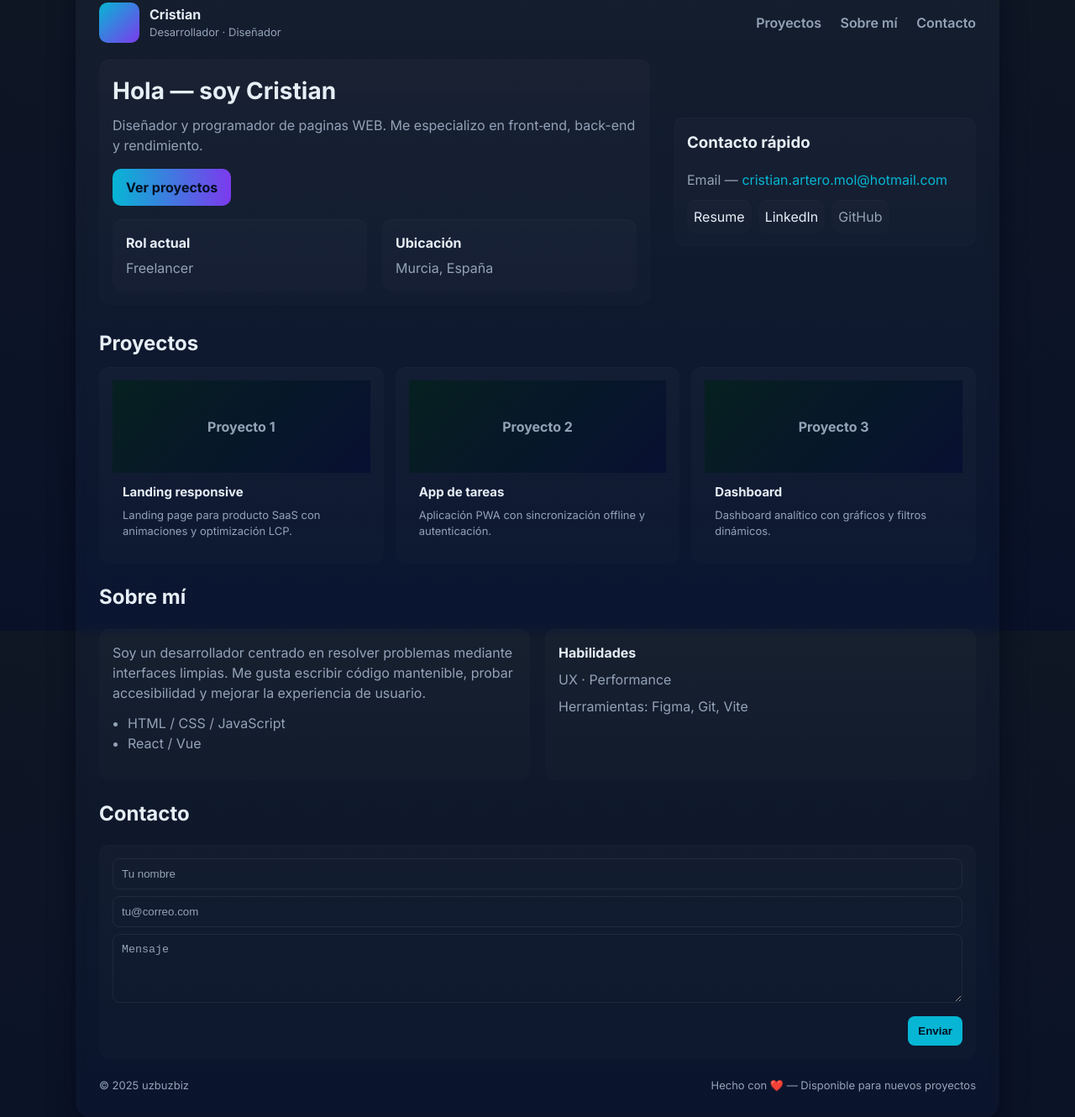
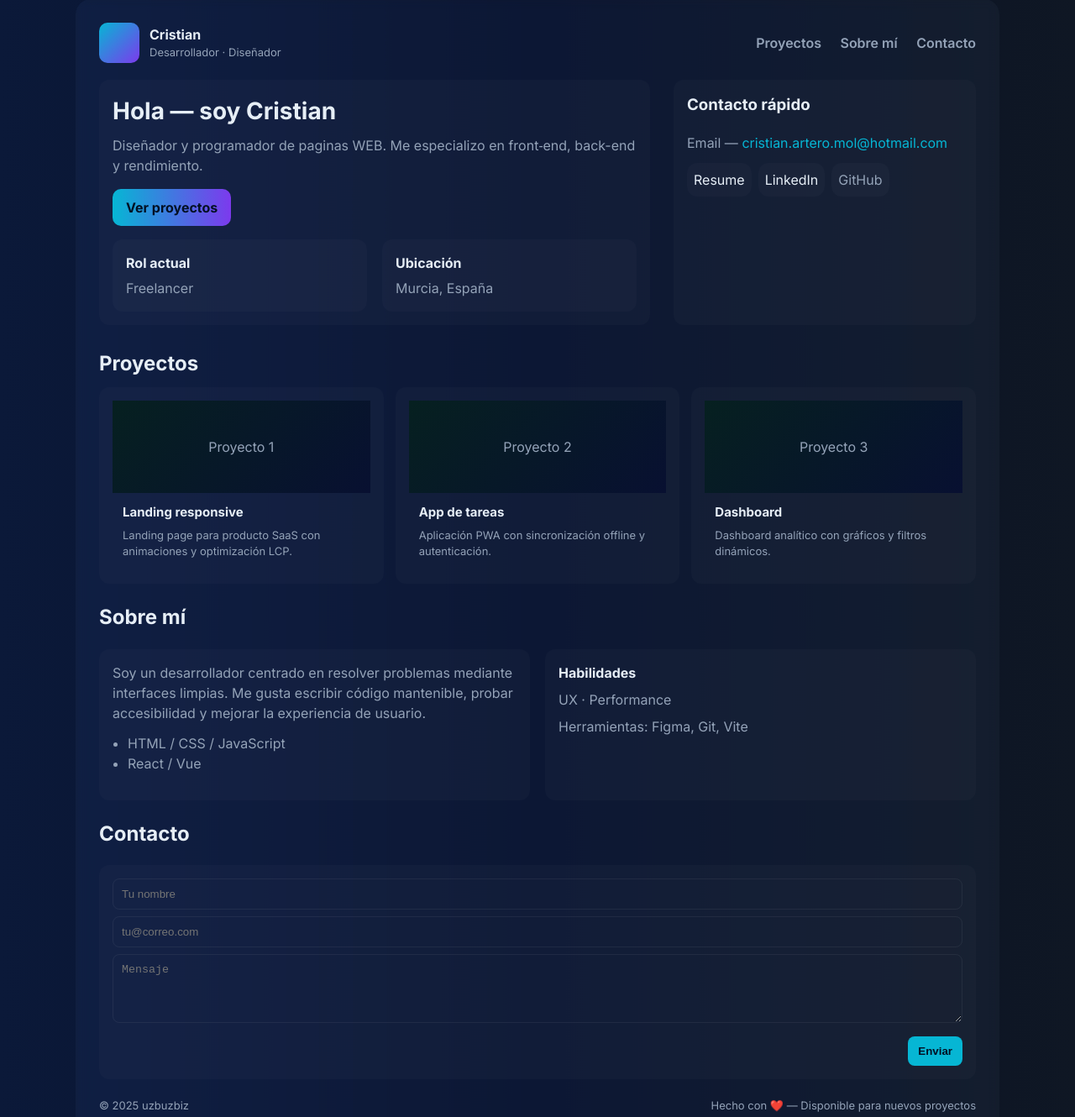
Before and after one commit to Cris-689/portfolio, a plain HTML site: page src/index.html in a window 1280 px wide. Shown: the part 49-1379 px from the top of the page at 84% size. Drawn offline with Linux system fonts and the light colour scheme.

Commit message:
Fix: fondo cambiaba de color al bajar

```diff
--- a/src/css/styles.css
+++ b/src/css/styles.css
@@ -1,98 +1,156 @@
-    :root{
-      --bg:#0f1724;
-      --card:#0b1220;
-      --muted:#94a3b8;
-      --accent:#06b6d4;
-      --glass: rgba(255,255,255,0.03);
-      --radius:12px;
-      color-scheme: dark;
-    }
-    *{box-sizing:border-box}
-    html,body{height:100%}
-    body{
-      margin:0;
-      font-family:Inter, system-ui, -apple-system, "Segoe UI", Roboto, "Helvetica Neue", Arial;
-      background:linear-gradient(180deg,var(--bg),#071029 120%);
-      color:#e6eef6;
-      -webkit-font-smoothing:antialiased;
-      -moz-osx-font-smoothing:grayscale;
-      line-height:1.5;
-      padding:24px;
-    }
+:root {
+  --bg: #0f1724;
+  --card: #0b1220;
+  --muted: #94a3b8;
+  --accent: #06b6d4;
+  --radius: 12px;
+  color-scheme: dark;
+}
 
-    /* Container */
-    .site{
-      max-width:1100px;
-      margin:0 auto;
-      background:linear-gradient(180deg,var(--glass), rgba(255,255,255,0.01));
-      border-radius:18px;
-      padding:28px;
-      box-shadow:0 10px 30px rgba(2,6,23,0.6);
-      backdrop-filter:blur(6px) saturate(120%);
-    }
+* { box-sizing: border-box; }
 
-    header{
-      display:flex;
-      gap:16px;
-      align-items:center;
-      justify-content:space-between;
-      margin-bottom:20px;
-    }
-    .brand{display:flex;gap:12px;align-items:center}
-    .logo{
-      width:48px;height:48px;border-radius:10px;background:linear-gradient(135deg,var(--accent),#7c3aed);
-      display:flex;align-items:center;justify-content:center;font-weight:700;color:#021024;font-size:16px
-    }
-    nav a{color:var(--muted);text-decoration:none;margin-left:18px;font-weight:600}
-    nav a:hover{color:var(--accent)}
+html, body {
+  height: 100%;
+  background: linear-gradient(270deg, var(--bg), #071029, #0b1939);
+  background-size: 600% 600%;
+  background-attachment: fixed;
+  animation: gradientShift 18s ease infinite;
+  margin: 0;
+  font-family: Inter, system-ui, sans-serif;
+  color: #e6eef6;
+  line-height: 1.5;
+  padding: 24px;
+}
 
-    .hero{
-      display:grid;grid-template-columns:1fr 360px;gap:28px;align-items:center;margin-bottom:28px
-    }
-    .intro h1{font-size:28px;margin:0 0 8px}
-    .intro p{margin:0 0 16px;color:var(--muted)}
-    .cta{display:inline-block;padding:10px 16px;border-radius:10px;background:linear-gradient(90deg,var(--accent),#7c3aed);color:#021024;font-weight:700;text-decoration:none}
+@keyframes gradientShift {
+  0% { background-position: 0% 50%; }
+  50% { background-position: 100% 50%; }
+  100% { background-position: 0% 50%; }
+}
 
-    .card{
-      background:linear-gradient(180deg, rgba(255,255,255,0.02), rgba(255,255,255,0.01));
-      padding:16px;border-radius:12px;
-      box-shadow:inset 0 1px 0 rgba(255,255,255,0.02);
-    }
+.site {
+  max-width: 1100px;
+  margin: 0 auto;
+  background: rgba(255, 255, 255, 0.03);
+  border-radius: 18px;
+  padding: 28px;
+  backdrop-filter: blur(6px) saturate(120%);
+}
 
-    /* Projects grid */
-    .projects{
-      display:grid;grid-template-columns:repeat(3,1fr);gap:14px;margin-top:10px
-    }
-    .project{
-      border-radius:12px;overflow:hidden;display:flex;flex-direction:column;min-height:140px
-    }
-    .project .thumb{height:110px;background:linear-gradient(135deg,#062020 0%, #081031 100%);display:flex;align-items:center;justify-content:center;font-weight:700;color:var(--muted)}
-    .project .body{padding:12px}
-    .project h3{margin:0 0 6px;font-size:15px}
-    .project p{margin:0;color:var(--muted);font-size:13px}
+header {
+  display: flex;
+  justify-content: space-between;
+  align-items: center;
+  margin-bottom: 20px;
+}
 
-    /* Two-column sections */
-    .two-col{display:grid;grid-template-columns:1fr 1fr;gap:18px;margin-top:20px}
+.brand { display: flex; gap: 12px; align-items: center; }
 
-    /* Footer */
-    footer{margin-top:22px;color:var(--muted);font-size:13px;display:flex;justify-content:space-between;align-items:center}
+.logo {
+  width: 48px; height: 48px;
+  border-radius: 10px;
+  background: linear-gradient(135deg, var(--accent), #7c3aed);
+  display: flex; align-items: center; justify-content: center;
+  font-weight: 700; color: #021024;
+}
 
-    /* Responsive */
-    @media (max-width:980px){
-      .hero{grid-template-columns:1fr 1fr}
-      .projects{grid-template-columns:repeat(2,1fr)}
-    }
-    @media (max-width:640px){
-      body{padding:16px}
-      .site{padding:18px}
-      .hero{grid-template-columns:1fr}
-      .projects{grid-template-columns:1fr}
-      nav a{margin-left:10px;font-size:14px}
-      .logo{width:40px;height:40px}
-    }
+nav a {
+  color: var(--muted);
+  text-decoration: none;
+  margin-left: 18px;
+  font-weight: 600;
+}
+nav a:hover { color: var(--accent); }
 
-    /* Simple contact form */
-    form{display:flex;flex-direction:column;gap:8px}
-    input,textarea{background:transparent;border:1px solid rgba(255,255,255,0.06);padding:10px;border-radius:8px;color:inherit}
-    input::placeholder,textarea::placeholder{color:var(--muted)}
-    button[type=submit]{padding:10px 12px;border-radius:8px;border:0;background:var(--accent);color:#021024;font-weight:700}
+.hero {
+  display: grid;
+  grid-template-columns: 1fr 360px;
+  gap: 28px;
+  margin-bottom: 28px;
+}
+
+.intro h1 { margin: 0 0 8px; font-size: 28px; }
+.intro p { margin: 0 0 16px; color: var(--muted); }
+
+.cta {
+  display: inline-block;
+  padding: 10px 16px;
+  border-radius: 10px;
+  background: linear-gradient(90deg, var(--accent), #7c3aed);
+  color: #021024;
+  font-weight: 700;
+  text-decoration: none;
+}
+
+.card {
+  background: rgba(255, 255, 255, 0.02);
+  padding: 16px;
+  border-radius: 12px;
+}
+
+.projects {
+  display: grid;
+  grid-template-columns: repeat(3, 1fr);
+  gap: 14px;
+  margin-top: 10px;
+}
+
+.project { display: flex; flex-direction: column; }
+.project .thumb {
+  height: 110px;
+  background: linear-gradient(135deg, #062020, #081031);
+  display: flex; align-items: center; justify-content: center;
+  color: var(--muted);
+}
+.project .body { padding: 12px; }
+.project h3 { margin: 0 0 6px; font-size: 15px; }
+.project p { margin: 0; color: var(--muted); font-size: 13px; }
+
+.two-col {
+  display: grid;
+  grid-template-columns: 1fr 1fr;
+  gap: 18px;
+  margin-top: 20px;
+}
+
+footer {
+  margin-top: 22px;
+  color: var(--muted);
+  font-size: 13px;
+  display: flex;
+  justify-content: space-between;
+}
+
+form {
+  display: flex;
+  flex-direction: column;
+  gap: 8px;
+}
+input, textarea {
+  background: transparent;
+  border: 1px solid rgba(255, 255, 255, 0.06);
+  padding: 10px;
+  border-radius: 8px;
+  color: inherit;
+}
+button {
+  padding: 10px 12px;
+  border-radius: 8px;
+  border: 0;
+  background: var(--accent);
+  color: #021024;
+  font-weight: 700;
+  cursor: pointer;
+}
+
+/* Responsivo */
+@media (max-width: 980px) {
+  .hero { grid-template-columns: 1fr 1fr; }
+  .projects { grid-template-columns: repeat(2, 1fr); }
+}
+@media (max-width: 640px) {
+  body { padding: 16px; }
+  .site { padding: 18px; }
+  .hero { grid-template-columns: 1fr; }
+  .projects { grid-template-columns: 1fr; }
+}
```
